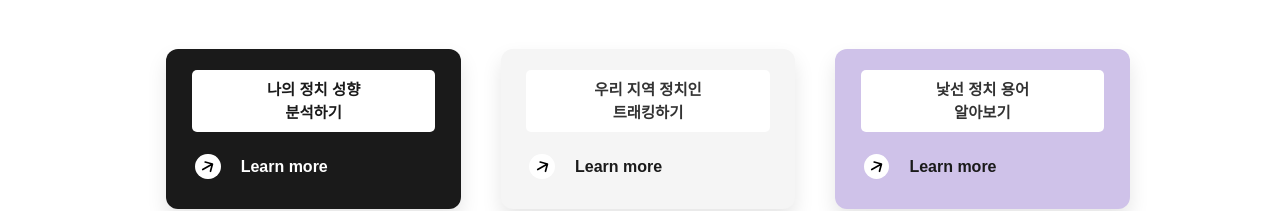
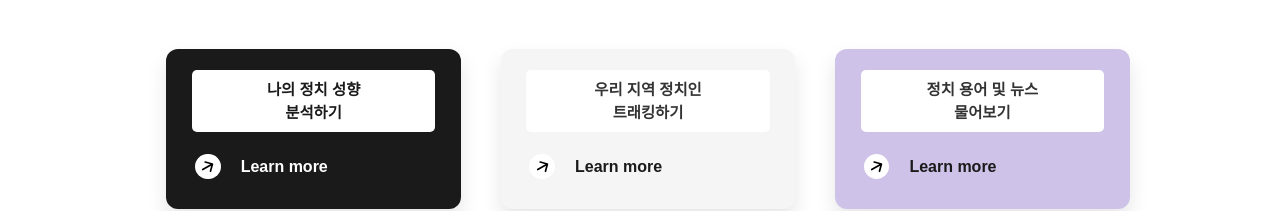
Before and after one commit to Co-Deep-Project/Deploy, a React (Create React App) app in the folder frontend/: page / in a window 1280 px wide. Shown: the part 357-568 px from the top of the page. Built offline with nearby package versions, Linux system fonts and the light colour scheme.

Commit message:
홈 바로가기 문구 및 링크 수정

```diff
--- a/frontend/src/gahyun/Desktop.js
+++ b/frontend/src/gahyun/Desktop.js
@@ -39,6 +39,10 @@ const Desktop = () => {
 
   const navigateToSelectRegion = () => {
     navigate("/select-region"); // Navigate to the Select Region page
+  };
+
+  const navigateToChatbot = () => {
+    navigate("/chatbot");
   };
 
   return (
@@ -118,14 +122,14 @@ const Desktop = () => {
             <div className="heading">
               <div className="label">
                 <div className="label-3">
-                  낯선 정치 용어
+                  정치 용어 및 뉴스
                   <br />
-                  알아보기
+                  물어보기
                 </div>
               </div>
             </div>
             <br></br>
-            <div className="link">
+            <div className="link" onClick={navigateToChatbot} style={{ cursor: "pointer" }}>
               <div className="arrow-wrapper">
                 <img className="arrow" src={arrow1} alt="Arrow" />
               </div>
```
